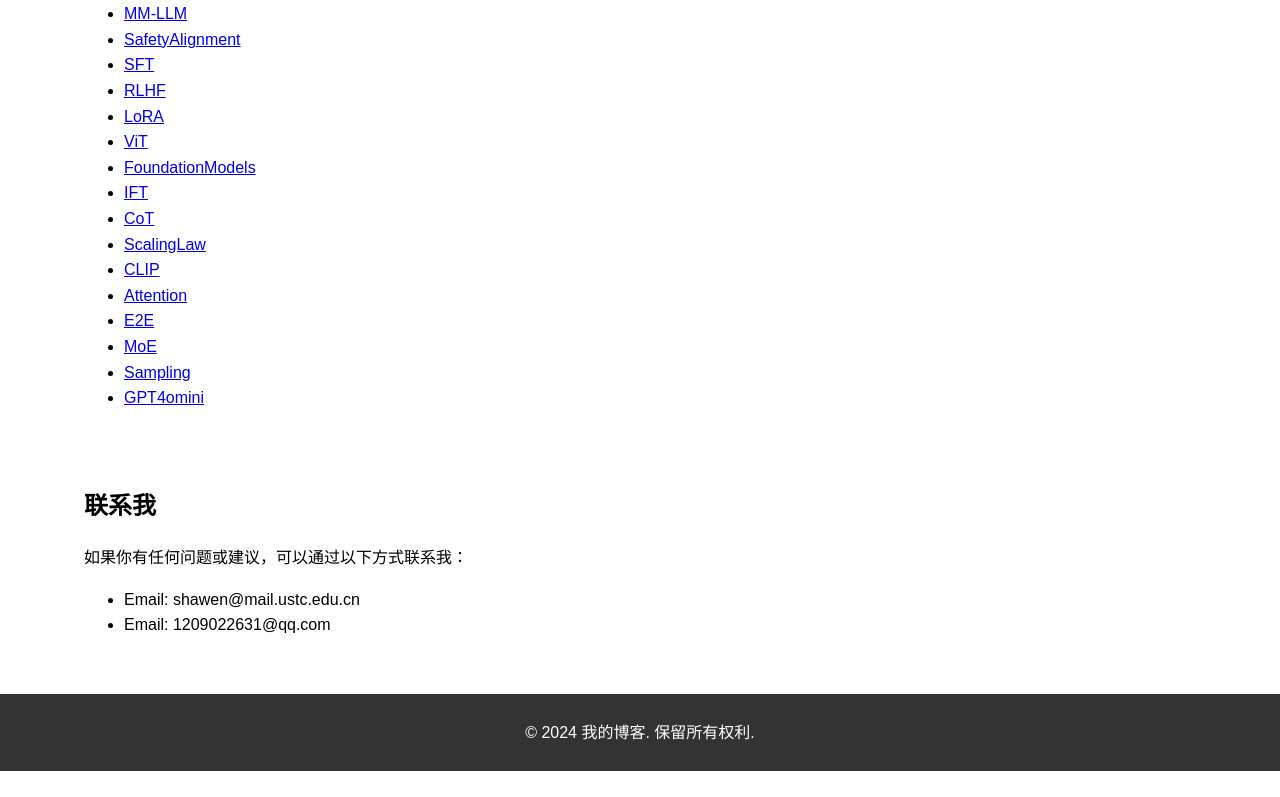
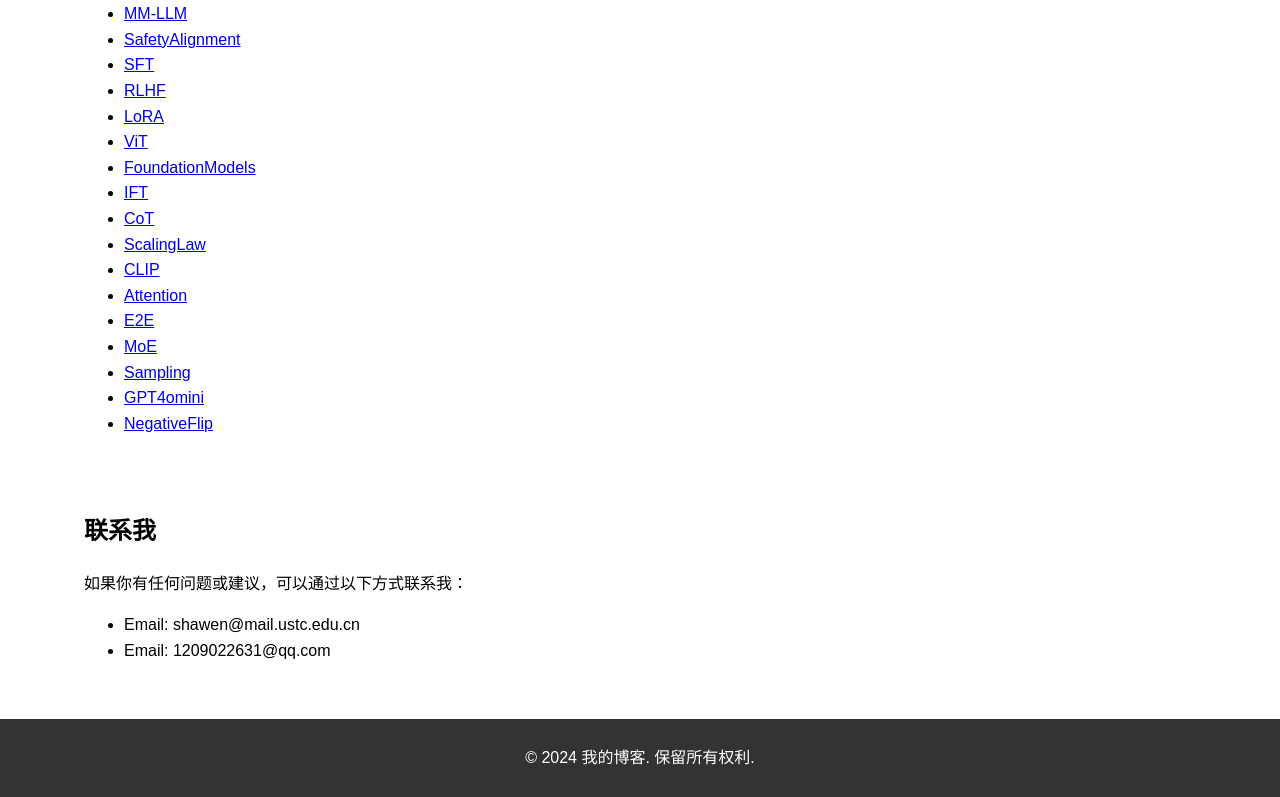
Before and after one commit to wocantudou/wocantudou.github.io, a plain HTML site: page pages/blogs/blog.html in a window 1280 px wide. Shown: the part 1184-1981 px from the top of the page. Before the commit the page ends 1955 px from the top, so only its background shows below. Drawn offline with Linux system fonts and the light colour scheme.

Commit message:
[add] NegativeFlip

```diff
--- a/pages/blogs/blog.html
+++ b/pages/blogs/blog.html
@@ -144,6 +144,7 @@
                 <li><a href="markdown-viewer.html?file=BigModel/MoE/MoE.md" target="_blank">MoE</a></li>
                 <li><a href="markdown-viewer.html?file=BigModel/Sampling/Sampling.md" target="_blank">Sampling</a></li>
                 <li><a href="markdown-viewer.html?file=BigModel/GPT4omini/GPT4omini.md" target="_blank">GPT4omini</a></li>
+                <li><a href="markdown-viewer.html?file=BigModel/NegativeFlip/NegativeFlip.md" target="_blank">NegativeFlip</a></li>
             </ul>
         </div>
 
```
Also changed, not shown: pages/blogs/BigModel/NegativeFlip/NegativeFlip.jpg (added), 1 other file.
